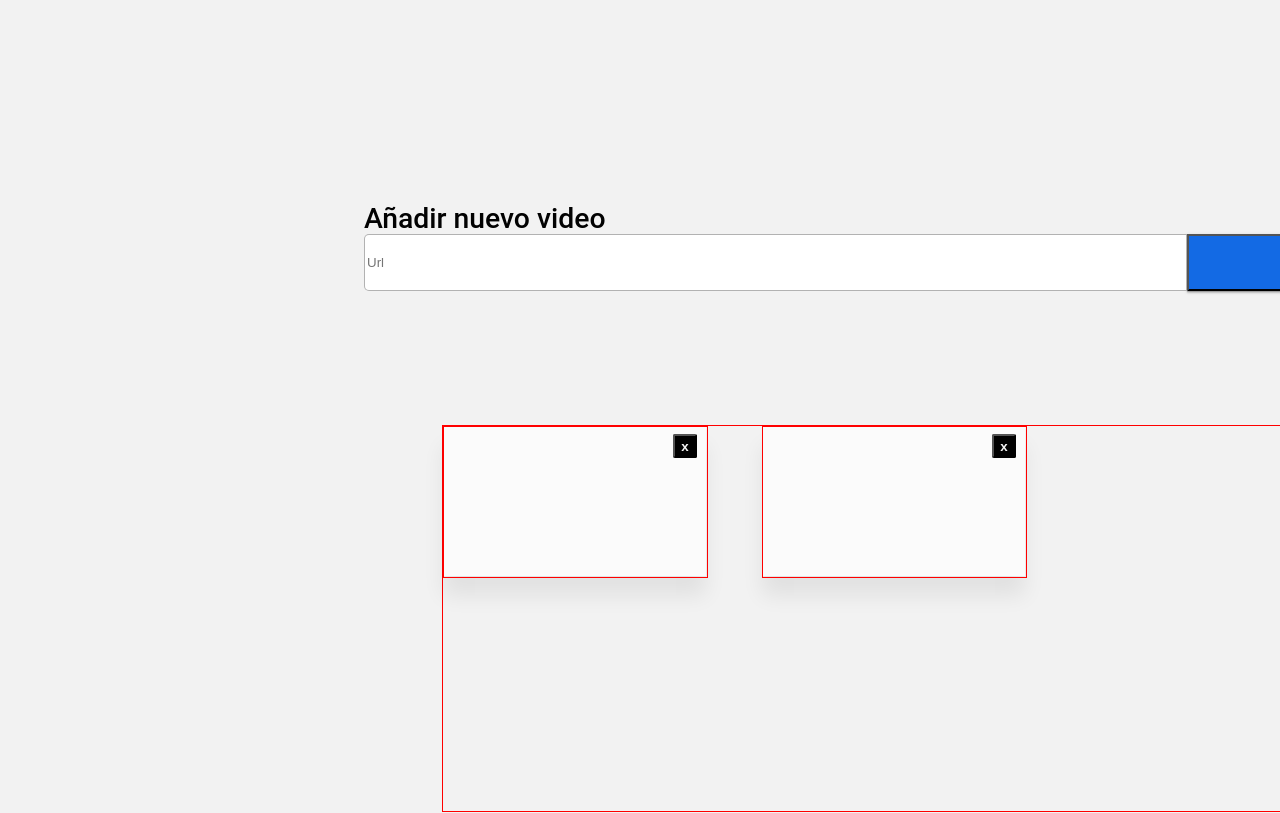
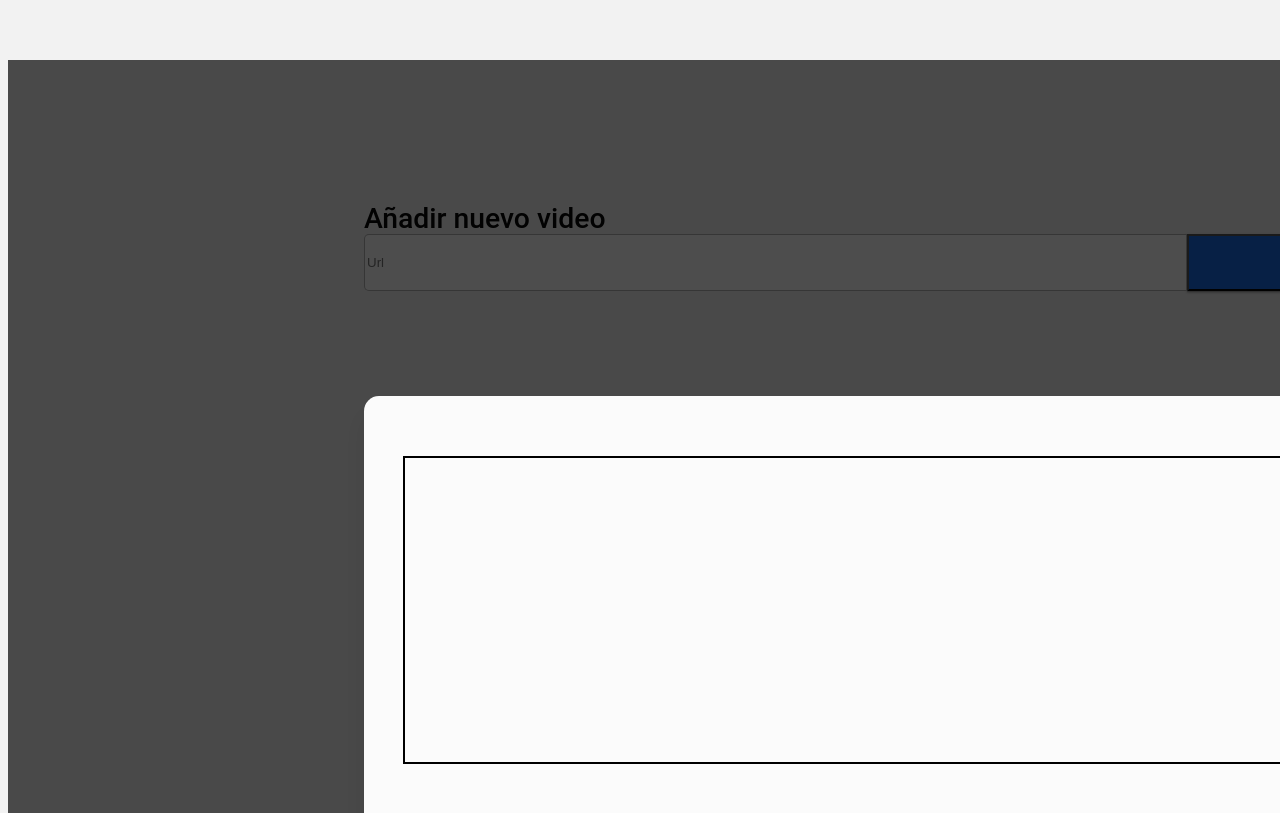
Before and after one commit to CorsairRom/technical-test-afex, a Vue app: page / in a window 1280 px wide. Shown: the top 813 px of the page. Built offline with nearby package versions, Linux system fonts and the light colour scheme.

Commit message:
ADD: modal lyout

```diff
--- a/src/App.vue
+++ b/src/App.vue
@@ -1,11 +1,13 @@
 <template>
-    <Form/>
-    <Galery></Galery>
+  <Form></Form>
+  <Galery></Galery>
+  <Modal></Modal>
 </template>
 
 <script lang="ts" setup>
   import Form from './components/FormUrl.vue';
   import Galery from './components/GaleryUrl.vue';
+  import Modal from './components/ModalCenter.vue';
 </script>
 
 <style>
--- /dev/null
+++ b/src/components/ModalCenter.vue
@@ -0,0 +1,69 @@
+<template>
+    <div class="body-modal">
+        <div class="modal-container">
+                <div class="modal-btn">
+                    <a href="#">X</a>
+                </div>
+            <div class="modal-grid">
+
+            </div>
+        </div>
+    </div>
+</template>
+<script lang="ts">
+    import { defineComponent } from "vue";
+        export default defineComponent({
+            name: "MyModal",
+    });
+
+</script>
+<style lang="css">
+    .body-modal::before{
+        content: "";
+        position: absolute;
+        width: 1728px;
+        height: 1117px;
+        left: 0px;
+        top: 0px;
+        z-index: 9998;
+        background: #020202;
+        opacity: 0.7;
+    }
+    .modal-container{
+        position: absolute;
+        width: 1096px;
+        height: 438px;
+        left: 356px;
+        top: 336px;
+        z-index: 9999;
+        /* Blanco calido */
+
+        background: #FBFBFB;
+        /* card shadow */
+
+        box-shadow: 0px 20px 20px rgba(0, 0, 0, 0.07);
+        border-radius: 15px;
+    }
+    .modal-btn{
+        position: absolute;
+        left: 95.01%;
+        right: 2.94%;
+        top: 8.52%;
+        bottom: 87.26%;
+    }
+    a{
+        text-decoration: none;
+        color: black;
+        font-size: large;
+        font-weight: bold;
+    }
+
+    .modal-grid{
+        position: absolute;
+        left: 39px;
+        right: 97px;
+        top: 60px;
+        bottom: 70px;
+        border: 2px solid black;
+    }
+</style>
```
